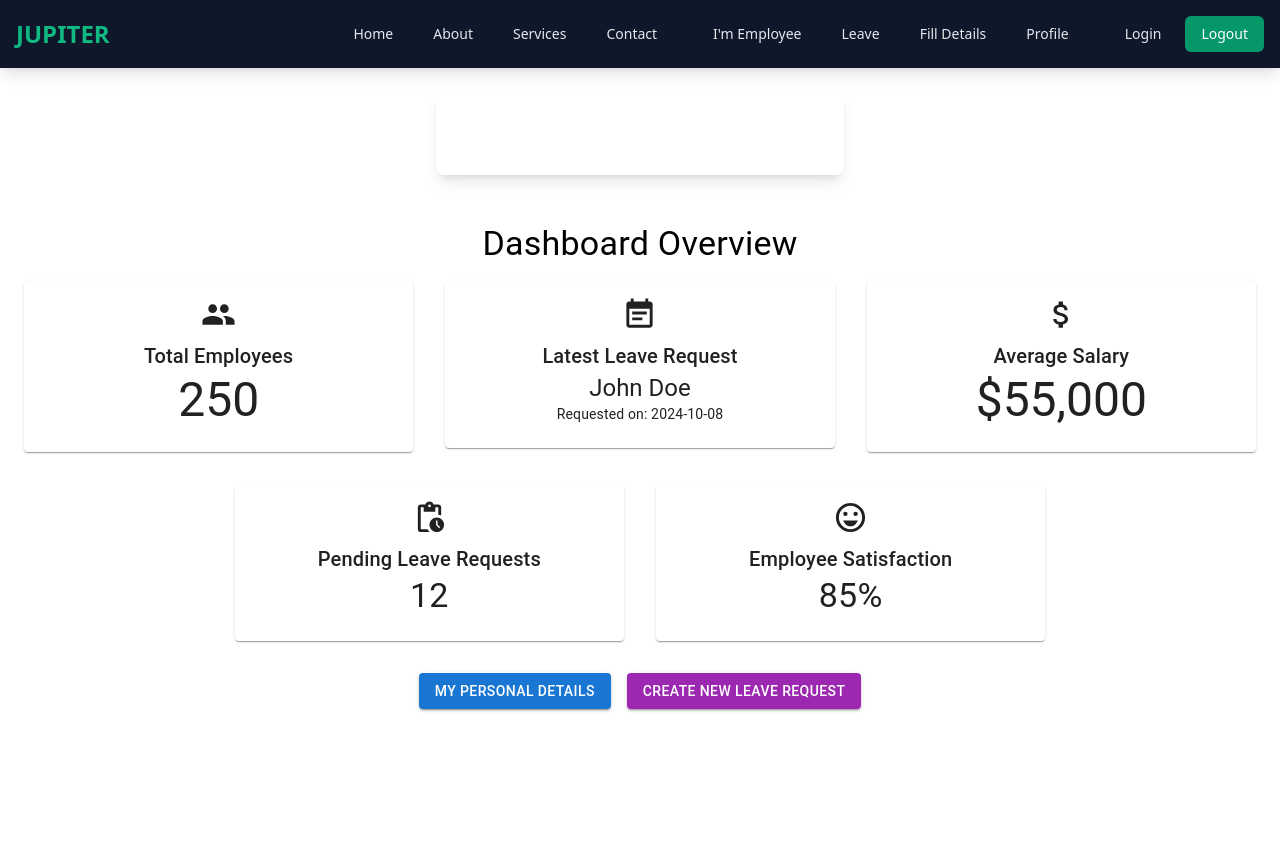
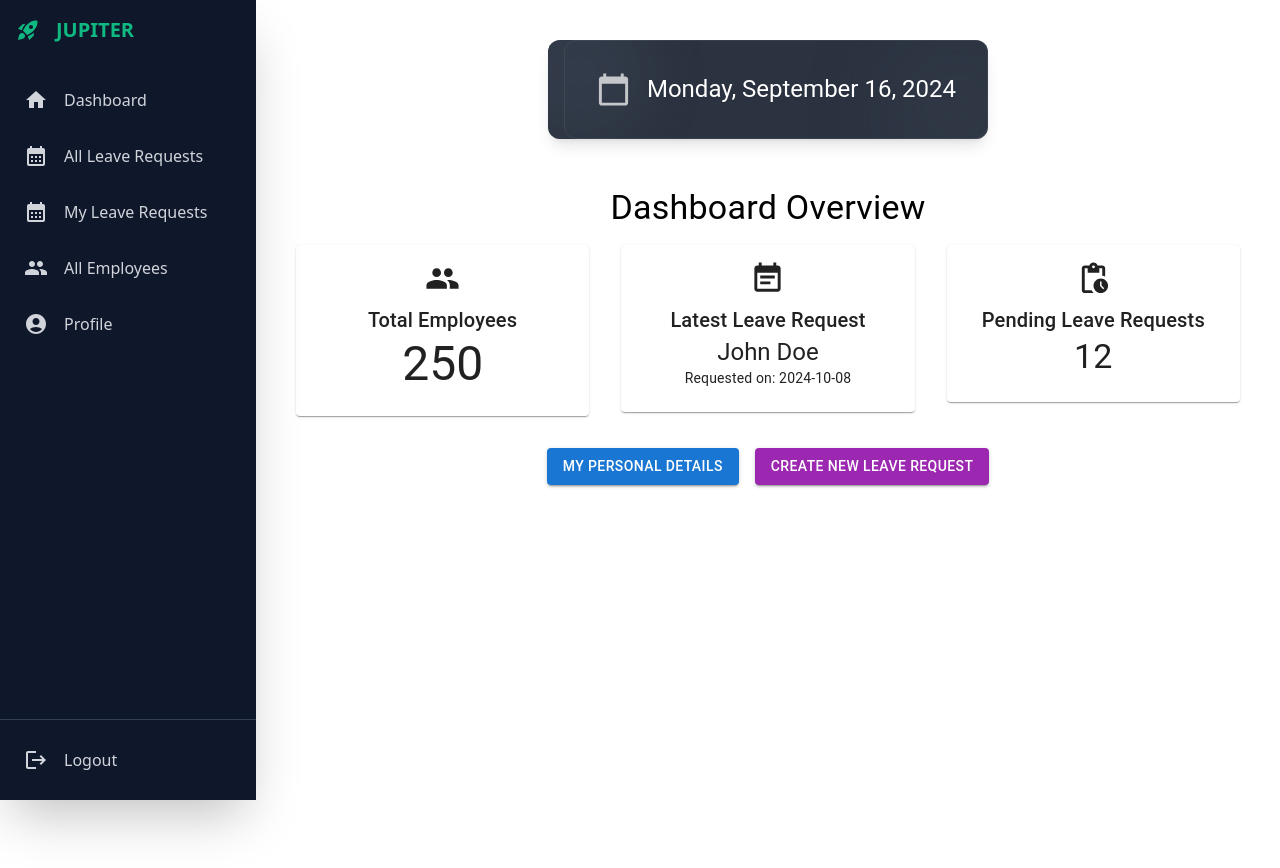
Before and after one commit to nimashXDilshan/DataBase-Human-Resource-Management-System, a React (Vite) app in the folder vite-project/: page /dashboard1 in a window 1280 px wide. After the commit the page ends 832 px from the top, so only its background shows below. Built offline with nearby package versions, Linux system fonts and the light colour scheme.

Commit message:
Refactor navbar and dashboard

```diff
--- a/vite-project/package.json
+++ b/vite-project/package.json
@@ -14,9 +14,9 @@
     "@date-io/dayjs": "^3.0.0",
     "@emotion/react": "^11.13.3",
     "@emotion/styled": "^11.13.0",
-    "@mui/icons-material": "^6.1.2",
+    "@mui/icons-material": "^6.1.5",
     "@mui/lab": "^6.0.0-beta.11",
-    "@mui/material": "^6.1.3",
+    "@mui/material": "^6.1.5",
     "@mui/x-date-pickers": "^7.19.0",
     "axios": "^1.7.7",
     "dayjs": "^1.11.13",
--- a/vite-project/src/App.jsx
+++ b/vite-project/src/App.jsx
@@ -1,65 +1,47 @@
-import { useState } from 'react'
-import reactLogo from './assets/react.svg'
-import viteLogo from '/vite.svg'
-import './App.css'
+import { useState } from 'react';
 import { BrowserRouter as Router, Route, Routes } from 'react-router-dom';
 import NavBarapp from './Components/NavBar/NavBar';
-//import headernew from './Components/Header for Home/header';
 import Home from './Pages/Home';
 import About from './Pages/About';
 import Services from './Pages/Services';
 import Contact from './Pages/Contact';
 import Error from './Pages/Error';
 import SignUP from './Pages/SignUP';
-import Leave from './Pages/Leave'
-import LeaveRequest from './Pages/LeaveRequest'
-import View from './Pages/View'
-import Fillemployeedetails from './Pages/FillEmployeeDetails'
-import Profile from './Pages/profile'
-import CreateUserAccount from './Pages/newLogin'
-import Newloginpage from './Pages/createonlyloginpage'
+import Leave from './Pages/Leave';
+import LeaveRequest from './Pages/LeaveRequest';
+import View from './Pages/View';
+import Fillemployeedetails from './Pages/FillEmployeeDetails';
+import Profile from './Pages/profile';
+import CreateUserAccount from './Pages/newLogin';
+import Newloginpage from './Pages/createonlyloginpage';
 import SuccessPage from './Pages/successfullyaddedemployeepage';
-
-import Dashboard from './Pages/dashboard'
-import Dashboard1 from './Pages/Dashboard1'
-import LeaveRequestApprovedPart from './Pages/LeaveRequestApprove'
-import SupervisorLeaveApprove from './Pages/ApproveLeaveSupervisor'
-import AllEmploees from './Pages/AllEmployees'
-
-
-import GototheCreateAccountPageAfterFillForm from './Pages/newLogin'
-
+import Dashboard from './Pages/dashboard';
+import Dashboard1 from './Pages/Dashboard1';
+import LeaveRequestApprovedPart from './Pages/LeaveRequestApprove';
+import SupervisorLeaveApprove from './Pages/ApproveLeaveSupervisor';
+import AllEmploees from './Pages/AllEmployees';
 import { AuthProvider } from './contexts/AuthContexts';
 import PrivateRoute from './contexts/PrivateRoute';
 
 // App.js
 function App() {
-
   return (
-    <>
     <AuthProvider>
       <Router>
+        <div className="flex">
           <NavBarapp />
+          <div className="flex-1 ml-64 p-4"> {/* Adjust for fixed width of the sidebar */}
             <Routes>
               <Route path="/createonlyloginpage" element={<Newloginpage />} />
               <Route path="/unauthorized" element={<h1>Unauthorized</h1>} />
-
               <Route path='*' element={<Error />} />
-
-            {/* Private test route */}
-            <Route element={<PrivateRoute allowedRoles={['1']} />} >
+              <Route element={<PrivateRoute allowedRoles={['1']} />}>
                 <Route path="/contact" element={<Contact />} />
               </Route>
-
-
-
-
-
               <Route path="/AllEmployees" element={<AllEmploees />} />
               <Route path="/" element={<Home />} />
               <Route path="/about" element={<About />} />
               <Route path="/services" element={<Services />} />
-
               <Route path="/Error" element={<Error />} />
               <Route path="/I'm Employee" element={<SignUP />} />
               <Route path="/Leave" element={<Leave />} />
@@ -68,45 +50,18 @@ function App() {
               <Route path="/profile" element={<Profile />} />
               <Route path="/newLogin" element={<CreateUserAccount />} />
               <Route path="/dashboard" element={<Dashboard />} />
-            <Route path="/newLogin" element={<GototheCreateAccountPageAfterFillForm />} />
               <Route path="/successfullyaddedemployeepage" element={<SuccessPage />} />
-
               <Route path="/dashboard1" element={<Dashboard1 />} />
               <Route path="/LeaveRequestApprove" element={<LeaveRequestApprovedPart />} />
               <Route path="/ApproveLeaveSupervisor" element={<SupervisorLeaveApprove />} />
-
-
               <Route path="/update/:id" element={<LeaveRequest />} />
-
               <Route path="/view/:id" element={<View />} />
-
             </Routes>
+          </div>
+        </div>
       </Router>
     </AuthProvider>
-    </>
   );
 }
 
-
 export default App;
-
-
-
-// import { Navigate, Outlet } from "react-router-dom";
-// import { useAuth } from "./AuthContexts";
-
-// const PrivateRoute = ({allowedRoles}) => {
-//     const {user} = useAuth();
-
-//     if (!user) {
-//         return <Navigate to="/createonlyloginpage" />;
-//     }
-
-//     if (allowedRoles && !allowedRoles.includes(user.role_id)) {
-//         return <Navigate to="/unauthorized" />;
-//     }
-
-//     return <Outlet />;
-// }
-
-// export default PrivateRoute;
--- a/vite-project/src/Components/NavBar/NavBar.jsx
+++ b/vite-project/src/Components/NavBar/NavBar.jsx
@@ -1,100 +1,97 @@
-import React, { useState } from 'react';
-import { Link } from 'react-router-dom';
+import React from 'react';
+import { Link, useNavigate } from 'react-router-dom';
 import { useAuth } from '../../contexts/AuthContexts';
-import { useNavigate } from 'react-router-dom';
+import HomeIcon from '@mui/icons-material/Home';
+import CalendarMonthIcon from '@mui/icons-material/CalendarMonth';
+import PeopleIcon from '@mui/icons-material/People';
+import AccountCircleIcon from '@mui/icons-material/AccountCircle';
+import LoginIcon from '@mui/icons-material/Login';
+import LogoutIcon from '@mui/icons-material/Logout';
+import RocketLaunchIcon from '@mui/icons-material/RocketLaunch';
 
-function NavBar() {
-  const [isOpen, setIsOpen] = useState(false);
+const SideNavBar = () => {
   const { user, logout } = useAuth();
   const navigate = useNavigate();
-
-  const toggleMenu = () => setIsOpen(!isOpen);
 
   const handleLogout = () => {
     logout();
     navigate('/createonlyloginpage');
   };
 
+  const NavItem = ({ icon: Icon, label, to, onClick }) => (
+    <div className="relative group">
+      {to ? (
+        <Link
+          to={to}
+          className="flex items-center gap-4 px-4 py-3 text-gray-300 hover:bg-slate-700 rounded-lg transition-all duration-300 w-full"
+        >
+          <Icon className="w-6 h-6 flex-shrink-0" />
+          <span className="whitespace-nowrap">{label}</span>
+        </Link>
+      ) : (
+        <button
+          onClick={onClick}
+          className="flex items-center gap-4 px-4 py-3 text-gray-300 hover:bg-slate-700 rounded-lg transition-all duration-300 w-full"
+        >
+          <Icon className="w-6 h-6 flex-shrink-0" />
+          <span className="whitespace-nowrap">{label}</span>
+        </button>
+      )}
+    </div>
+  );
+
   return (
-    <nav className="bg-slate-900 text-white shadow-lg">
-      <div className="container mx-auto px-4 py-4">
-        <div className="flex items-center justify-between">
-          <Link to="/" className="text-2xl font-bold text-emerald-500 hover:text-emerald-400 transition-colors">
-            JUPITER
-          </Link>
-
-          <button
-            className="lg:hidden px-3 py-2 rounded-md text-gray-200 hover:bg-slate-800 transition-colors focus:outline-none focus:ring-2 focus:ring-emerald-500"
-            onClick={toggleMenu}
-          >
-            <svg
-              className="w-6 h-6"
-              fill="none"
-              stroke="currentColor"
-              viewBox="0 0 24 24"
-              xmlns="http://www.w3.org/2000/svg"
-            >
-              <path strokeLinecap="round" strokeLinejoin="round" strokeWidth="2" d="M4 6h16M4 12h16m-7 6h7" />
-            </svg>
-          </button>
-
-          <div className={`lg:flex flex-col lg:flex-row lg:items-center gap-1 lg:gap-2 ${isOpen ? 'flex' : 'hidden'} absolute lg:relative top-16 lg:top-0 left-0 right-0 bg-slate-800 lg:bg-transparent p-4 lg:p-0 shadow-xl lg:shadow-none z-50`}>
-            {/* Main Navigation Links */}
-            <div className="flex flex-col lg:flex-row gap-1 lg:gap-2">
-              {[
-                { to: "/", label: "Home" },
-                { to: "/about", label: "About" },
-                { to: "/services", label: "Services" },
-                { to: "/contact", label: "Contact" }
-              ].map((link) => (
-                <Link
-                  key={link.label}
-                  to={link.to}
-                  className="px-4 py-2 rounded-md text-sm font-medium text-gray-200 hover:bg-slate-700 hover:text-white transition-colors"
-                >
-                  {link.label}
-                </Link>
-              ))}
+    <div className="fixed left-0 top-0 h-screen bg-slate-900 text-white w-64 flex flex-col shadow-2xl">
+      {/* Logo Section */}
+      <div className="p-4 flex items-center gap-4">
+        <RocketLaunchIcon className="w-8 h-8 text-emerald-500" />
+        <span className="text-xl font-bold text-emerald-500">JUPITER</span>
       </div>
 
-            {/* Employee Section */}
-            <div className="flex flex-col lg:flex-row gap-1 lg:gap-2 mt-2 lg:mt-0 lg:ml-4">
-              {[
-                { to: "/I'm Employee", label: "I'm Employee" },
-                { to: "/Leave", label: "Leave" },
-                { to: "/FillEmployeeDetails", label: "Fill Details" },
-                { to: "/profile", label: "Profile" }
-              ].map((link) => (
-                <Link
-                  key={link.label}
-                  to={link.to}
-                  className="px-4 py-2 rounded-md text-sm font-medium text-gray-200 hover:bg-slate-700 hover:text-white transition-colors"
-                >
-                  {link.label}
-                </Link>
-              ))}
+      {/* Navigation Links */}
+      <div className="flex-1 px-2 py-4 flex flex-col gap-2">
+        <NavItem icon={HomeIcon} label="Dashboard" to="/dashboard1" />
+        <NavItem
+          icon={CalendarMonthIcon}
+          label="All Leave Requests"
+          to="/ApproveLeaveSupervisor"
+        />
+        <NavItem
+          icon={CalendarMonthIcon}
+          label="My Leave Requests"
+          to="/Leave"
+        />
+        <NavItem
+          icon={PeopleIcon}
+          label="All Employees"
+          to="/AllEmployees"
+        />
+        <NavItem
+          icon={AccountCircleIcon}
+          label="Profile"
+          to="/profile"
+        />
       </div>
 
       {/* Auth Section */}
-            <div className="flex flex-col lg:flex-row gap-1 lg:gap-2 mt-2 lg:mt-0 lg:ml-4">
-              <Link
+      <div className="px-2 py-4 border-t border-slate-700">
+        {!user && (
+          <NavItem
+            icon={LoginIcon}
+            label="Login"
             to="/createonlyloginpage"
-                className="px-4 py-2 rounded-md text-sm font-medium text-gray-200 hover:bg-slate-700 hover:text-white transition-colors"
-              >
-                Login
-              </Link>
-              <button
+          />
+        )}
+        {user && (
+          <NavItem
+            icon={LogoutIcon}
+            label="Logout"
             onClick={handleLogout}
-                className="px-4 py-2 rounded-md text-sm font-medium bg-emerald-600 text-white hover:bg-emerald-700 transition-colors"
-              >
-                Logout
-              </button>
+          />
+        )}
       </div>
     </div>
-        </div>
-      </div>
-    </nav>
   );
-}
+};
 
-export default NavBar;
+export default SideNavBar;
--- a/vite-project/src/Pages/Dashboard1.jsx
+++ b/vite-project/src/Pages/Dashboard1.jsx
@@ -16,10 +16,21 @@ const Dashboard = () => {
   return (
     <div className="p-6 bg-background min-h-screen flex flex-col items-center">
       {/* Date Banner */}
-      <div className="mb-8 p-6 bg-gradient-to-r from-primary to-accent text-white text-center rounded-lg shadow-lg flex items-center justify-center space-x-4">
-        <CalendarTodayIcon fontSize="large" className="text-white" />
-        <Typography variant="h5" className="font-bold">{today}</Typography>
+      <div className="relative mb-8 p-8 rounded-xl shadow-lg bg-[#2B3240] flex items-center justify-center space-x-4 overflow-hidden">
+        {/* Background Accent Circles for Depth */}
+        <div className="absolute -top-10 -left-10 h-36 w-36 rounded-full bg-[#3A4452] opacity-50 blur-xl"></div>
+        <div className="absolute -bottom-10 -right-10 h-36 w-36 rounded-full bg-[#3A4452] opacity-40 blur-2xl"></div>
+
+        {/* Icon and Text */}
+        <CalendarTodayIcon fontSize="large" className="text-white animate-pulse" />
+        <Typography variant="h5" className="font-bold text-white tracking-wide relative z-10 drop-shadow-sm transition-transform transform hover:scale-105">
+          {today}
+        </Typography>
+
+        {/* Soft Border Glow */}
+        <div className="absolute inset-0 rounded-xl border border-opacity-10 border-white opacity-70 transition-opacity hover:opacity-90"></div>
       </div>
+
 
       {/* Dashboard Overview */}
       <Typography variant="h4" className="mb-6 text-text font-bold text-center p-4">Dashboard Overview</Typography>
@@ -38,7 +49,7 @@ const Dashboard = () => {
 
         {/* Latest Leave Request */}
         <Grid item xs={12} sm={6} lg={4}>
-          <Card className="hover:shadow-2xl transition-shadow duration-300" onClick={() => navigate('/leaverequests')}>
+          <Card className="hover:shadow-2xl transition-shadow duration-300" onClick={() => navigate('/ApproveLeaveSupervisor')}>
             <CardContent className="text-center">
               <EventNoteIcon fontSize="large" className="text-primary mb-2" />
               <Typography variant="h6" className="text-text font-bold">Latest Leave Request</Typography>
@@ -48,20 +59,9 @@ const Dashboard = () => {
           </Card>
         </Grid>
 
-        {/* Average Salary */}
-        <Grid item xs={12} sm={6} lg={4}>
-          <Card className="hover:shadow-2xl transition-shadow duration-300">
-            <CardContent className="text-center">
-              <AttachMoneyIcon fontSize="large" className="text-primary mb-2" />
-              <Typography variant="h6" className="text-text font-bold">Average Salary</Typography>
-              <Typography variant="h3" className="text-accent font-bold">$55,000</Typography>
-            </CardContent>
-          </Card>
-        </Grid>
-
         {/* Pending Leave Requests */}
         <Grid item xs={12} sm={6} lg={4}>
-          <Card className="hover:shadow-2xl transition-shadow duration-300" onClick={() => navigate('/leaverequests')}>
+          <Card className="hover:shadow-2xl transition-shadow duration-300" onClick={() => navigate('/Leave')}>
             <CardContent className="text-center">
               <PendingActionsIcon fontSize="large" className="text-primary mb-2" />
               <Typography variant="h6" className="text-text font-bold">Pending Leave Requests</Typography>
@@ -70,16 +70,7 @@ const Dashboard = () => {
           </Card>
         </Grid>
 
-        {/* Employee Satisfaction */}
-        <Grid item xs={12} sm={6} lg={4}>
-          <Card className="hover:shadow-2xl transition-shadow duration-300">
-            <CardContent className="text-center">
-              <SentimentVerySatisfiedIcon fontSize="large" className="text-primary mb-2" />
-              <Typography variant="h6" className="text-text font-bold">Employee Satisfaction</Typography>
-              <Typography variant="h4" className="text-accent font-bold">85%</Typography>
-            </CardContent>
-          </Card>
-        </Grid>
+
       </Grid>
 
       {/* Buttons Section */}
@@ -98,7 +89,7 @@ const Dashboard = () => {
         <Button
           variant="contained"
           color="secondary"
-          onClick={() => navigate('/Leave')}
+          onClick={() => navigate('/Leave Request')}
           className="font-bold"
         >
           Create New Leave Request
```
Also changed, not shown: 1 other file (tests, documents, lock files or other folders). Lines whose indentation alone changed are shown as unchanged.
